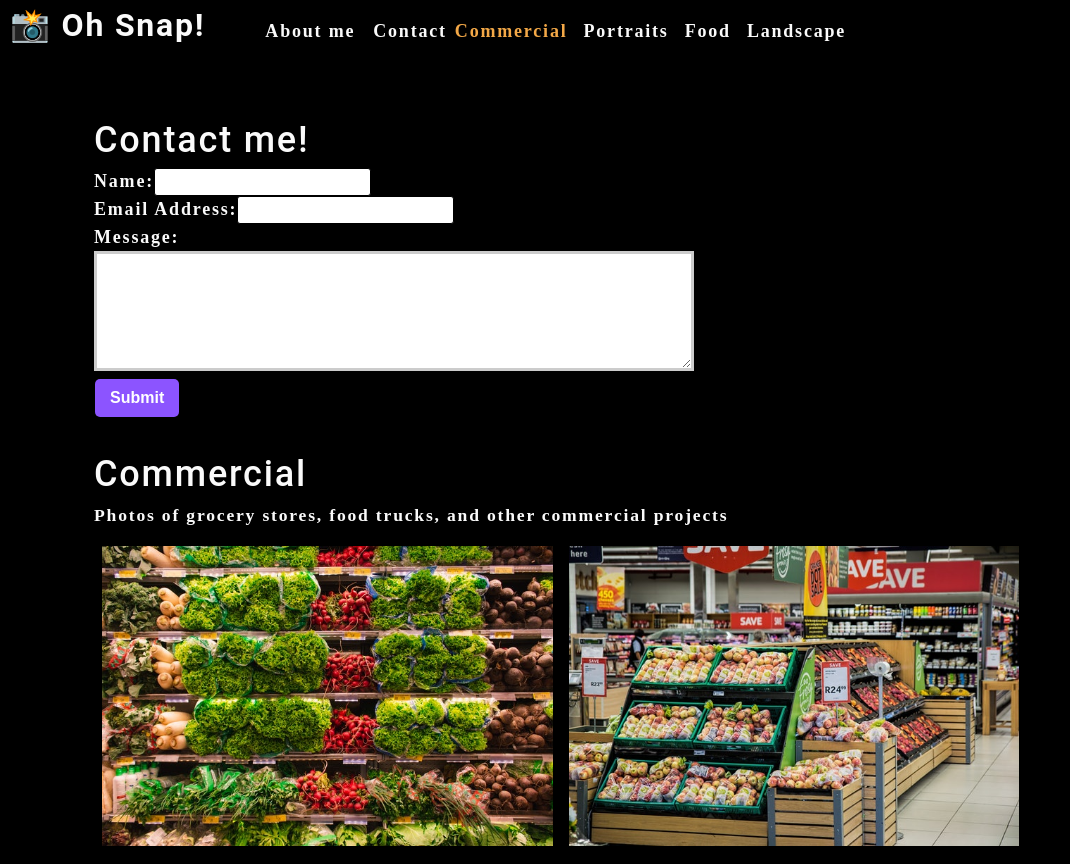
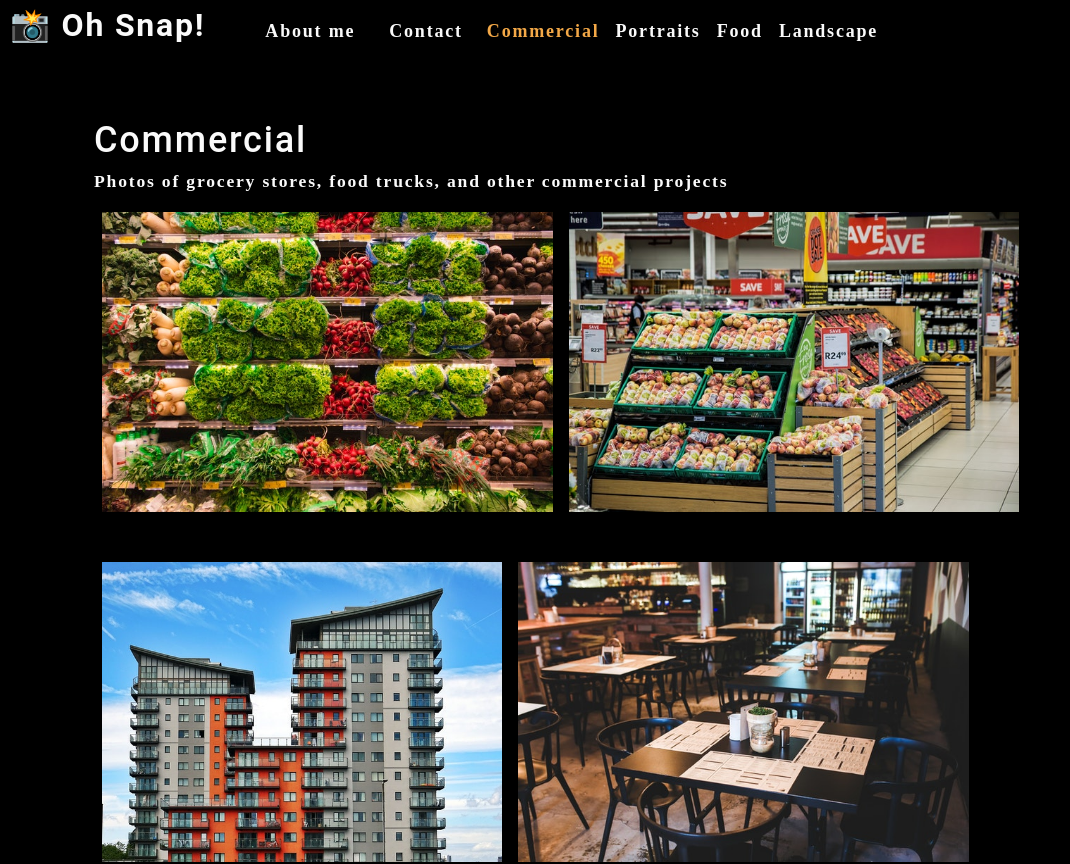
Before and after one commit to mcoliveros1202/photo-port, a React (Create React App) app: page / in a window 1280 px wide. Shown: the top 864 px of the page, without its empty margins (0-1070 px from the left). Built offline with nearby package versions, Linux system fonts and the light colour scheme.

Commit message:
set up SPA

```diff
--- a/src/App.js
+++ b/src/App.js
@@ -6,6 +6,8 @@
 import './App.css';
 
 function App() {
+  const [contactSelected, setContactSelected] = useState(false);
+
   const [categories] = useState([
     { name: "commercial", description: "Photos of grocery stores, food trucks, and other commercial projects" },
     { name: "portraits", description: "Portraits of people in my life" },
@@ -22,11 +24,19 @@
       categories={categories}
       setCurrentCategory={setCurrentCategory}
       currentCategory={currentCategory}
+      contactSelected={contactSelected}
+      setContactSelected={setContactSelected}
       ></Nav>
       <main>
-        <ContactForm></ContactForm>
-        <Gallery currentCategory={currentCategory}></Gallery>
-        <About></About>
+        {!contactSelected ? (
+          <>
+          <Gallery currentCategory={currentCategory}></Gallery>
+          <About></About>
+          </>
+        ) : (
+          <ContactForm></ContactForm>
+        )}
+
       </main>
     </div>
   );
--- a/src/components/Nav/index.js
+++ b/src/components/Nav/index.js
@@ -6,6 +6,8 @@
         categories = [],
         setCurrentCategory,
         currentCategory,
+        contactSelected,
+        setContactSelected
     } = props;
 
     useEffect(() => {
@@ -22,12 +24,13 @@
             <nav>
                 <ul className='flex-row'>
                     <li className='mx-2'>
-                        <a href='#about'>
+                        <a href='#about' onClick={() => setContactSelected(false)}>
                             About me
                         </a>
                     </li>
-                    <li>
-                        <span>Contact</span>
+                    <li className={`mx-2 ${
+                        contactSelected && 'navActive'}`}>
+                        <span onClick={() => setContactSelected(true)}>Contact</span>
                     </li>
                     {categories.map((category) => (
                         <li
```
